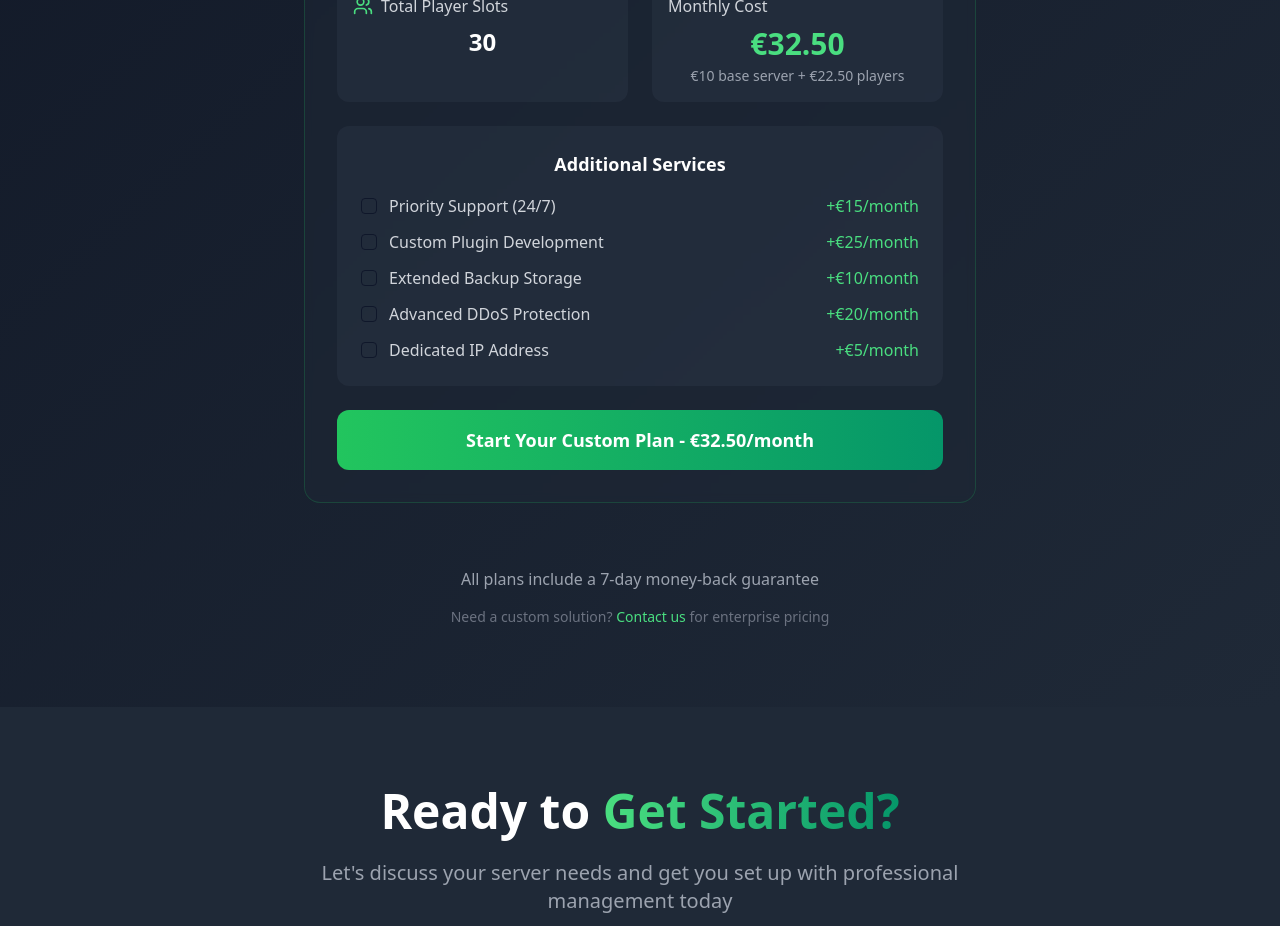
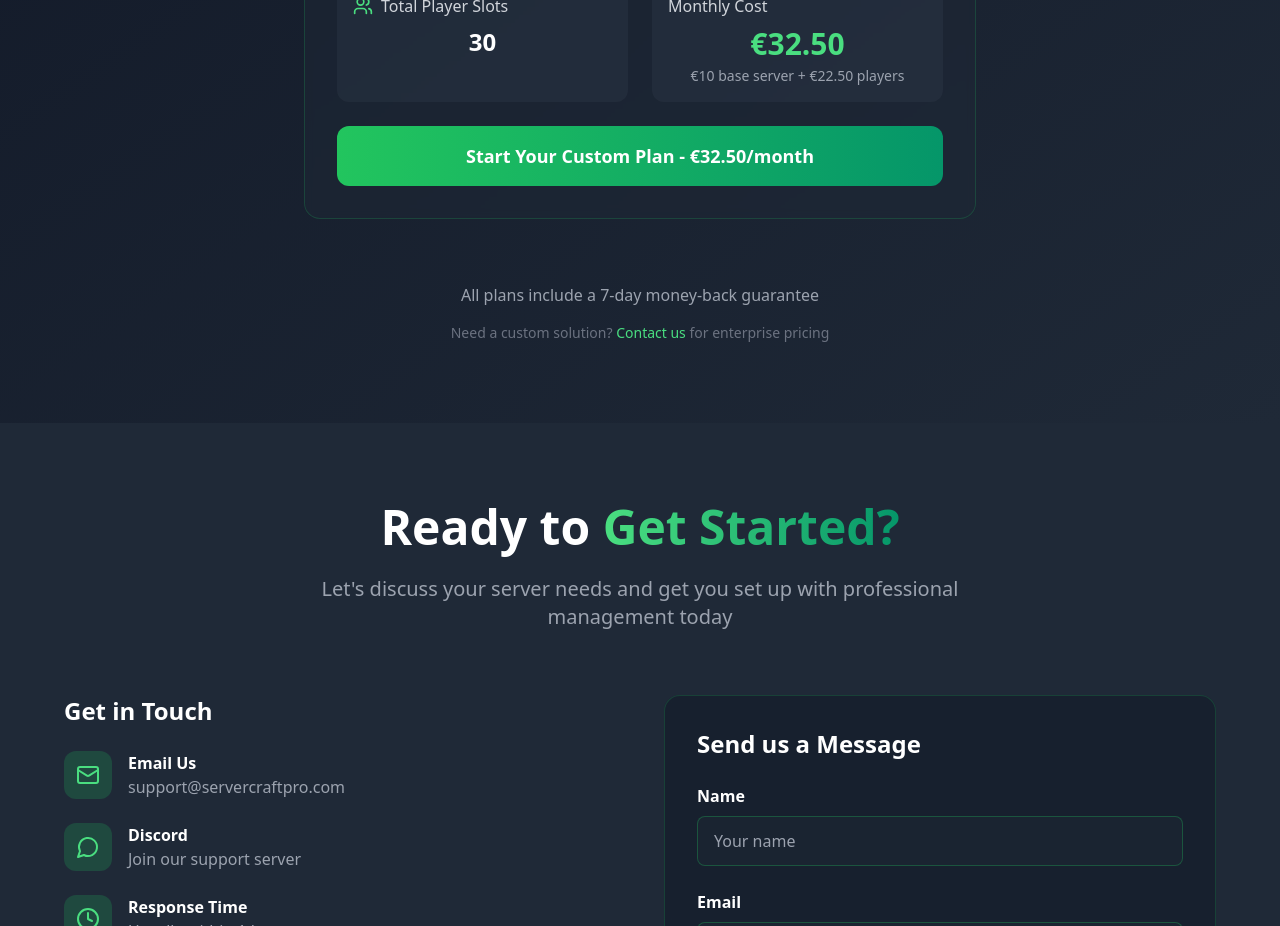
Before and after one commit to Craftefix/cn-hosting-page, a React (Vite) app: page / in a window 1280 px wide. Shown: the part 2500-3426 px from the top of the page. Built offline with nearby package versions, Linux system fonts and the light colour scheme.

Commit message:
Remove additional services
Remove the checkboxes for additional support services from the pricing section.

```diff
--- a/src/components/Pricing.tsx
+++ b/src/components/Pricing.tsx
@@ -1,18 +1,10 @@
 
-import { Check, Star, Users } from "lucide-react";
+import { Users } from "lucide-react";
 import { useState } from "react";
 import { Slider } from "@/components/ui/slider";
-import { Checkbox } from "@/components/ui/checkbox";
 
 const Pricing = () => {
   const [playerCount, setPlayerCount] = useState([30]);
-  const [additionalServices, setAdditionalServices] = useState({
-    prioritySupport: false,
-    customPlugins: false,
-    backupStorage: false,
-    ddosProtection: false,
-    dedicatedIP: false
-  });
 
   const getBaseServerCharge = (players: number) => {
     if (players >= 150) return 30;
@@ -45,28 +37,9 @@ const Pricing = () => {
     return basePlayerCount + additionalSlots;
   };
 
-  const calculateAdditionalServicesCost = () => {
-    let cost = 0;
-    if (additionalServices.prioritySupport) cost += 15;
-    if (additionalServices.customPlugins) cost += 25;
-    if (additionalServices.backupStorage) cost += 10;
-    if (additionalServices.ddosProtection) cost += 20;
-    if (additionalServices.dedicatedIP) cost += 5;
-    return cost;
-  };
-
-  const handleServiceChange = (service: string, checked: boolean) => {
-    setAdditionalServices(prev => ({
-      ...prev,
-      [service]: checked
-    }));
-  };
-
   const currentPrice = calculatePrice(playerCount[0]);
   const actualSlots = calculateActualPlayerSlots(playerCount[0]);
   const bonusSlots = actualSlots - playerCount[0];
-  const additionalServicesCost = calculateAdditionalServicesCost();
-  const totalCost = (parseFloat(currentPrice) + additionalServicesCost).toFixed(2);
   const baseCharge = getBaseServerCharge(playerCount[0]);
   const playerCost = (playerCount[0] * 0.75).toFixed(2);
 
@@ -76,14 +49,6 @@ const Pricing = () => {
     if (players >= 30) return "2% bonus slots";
     return "";
   };
-
-  const additionalServicesOptions = [
-    { id: "prioritySupport", label: "Priority Support (24/7)", cost: 15 },
-    { id: "customPlugins", label: "Custom Plugin Development", cost: 25 },
-    { id: "backupStorage", label: "Extended Backup Storage", cost: 10 },
-    { id: "ddosProtection", label: "Advanced DDoS Protection", cost: 20 },
-    { id: "dedicatedIP", label: "Dedicated IP Address", cost: 5 }
-  ];
 
   return (
     <section id="pricing" className="py-20 bg-gradient-to-br from-gray-900 to-gray-800">
@@ -145,41 +110,16 @@ const Pricing = () => {
                     <span className="text-gray-300">Monthly Cost</span>
                   </div>
                   <div className="text-3xl font-bold text-green-400">
-                    €{totalCost}
+                    €{currentPrice}
                   </div>
                   <div className="text-gray-400 text-sm mt-1">
                     <div>€{baseCharge} base server + €{playerCost} players</div>
-                    {additionalServicesCost > 0 && (
-                      <div>+ €{additionalServicesCost} services</div>
-                    )}
                   </div>
                 </div>
               </div>
 
-              {/* Additional Services */}
-              <div className="bg-gray-700/30 rounded-xl p-6">
-                <h4 className="text-lg font-bold text-white mb-4">Additional Services</h4>
-                <div className="space-y-3">
-                  {additionalServicesOptions.map((service) => (
-                    <div key={service.id} className="flex items-center justify-between">
-                      <div className="flex items-center space-x-3">
-                        <Checkbox
-                          id={service.id}
-                          checked={additionalServices[service.id as keyof typeof additionalServices]}
-                          onCheckedChange={(checked) => handleServiceChange(service.id, checked === true)}
-                        />
-                        <label htmlFor={service.id} className="text-gray-300 cursor-pointer">
-                          {service.label}
-                        </label>
-                      </div>
-                      <span className="text-green-400 font-medium">+€{service.cost}/month</span>
-                    </div>
-                  ))}
-                </div>
-              </div>
-
               <button className="w-full bg-gradient-to-r from-green-500 to-emerald-600 text-white py-4 rounded-xl font-bold text-lg transition-all duration-300 transform hover:scale-105 hover:from-green-600 hover:to-emerald-700">
-                Start Your Custom Plan - €{totalCost}/month
+                Start Your Custom Plan - €{currentPrice}/month
               </button>
             </div>
           </div>
```
